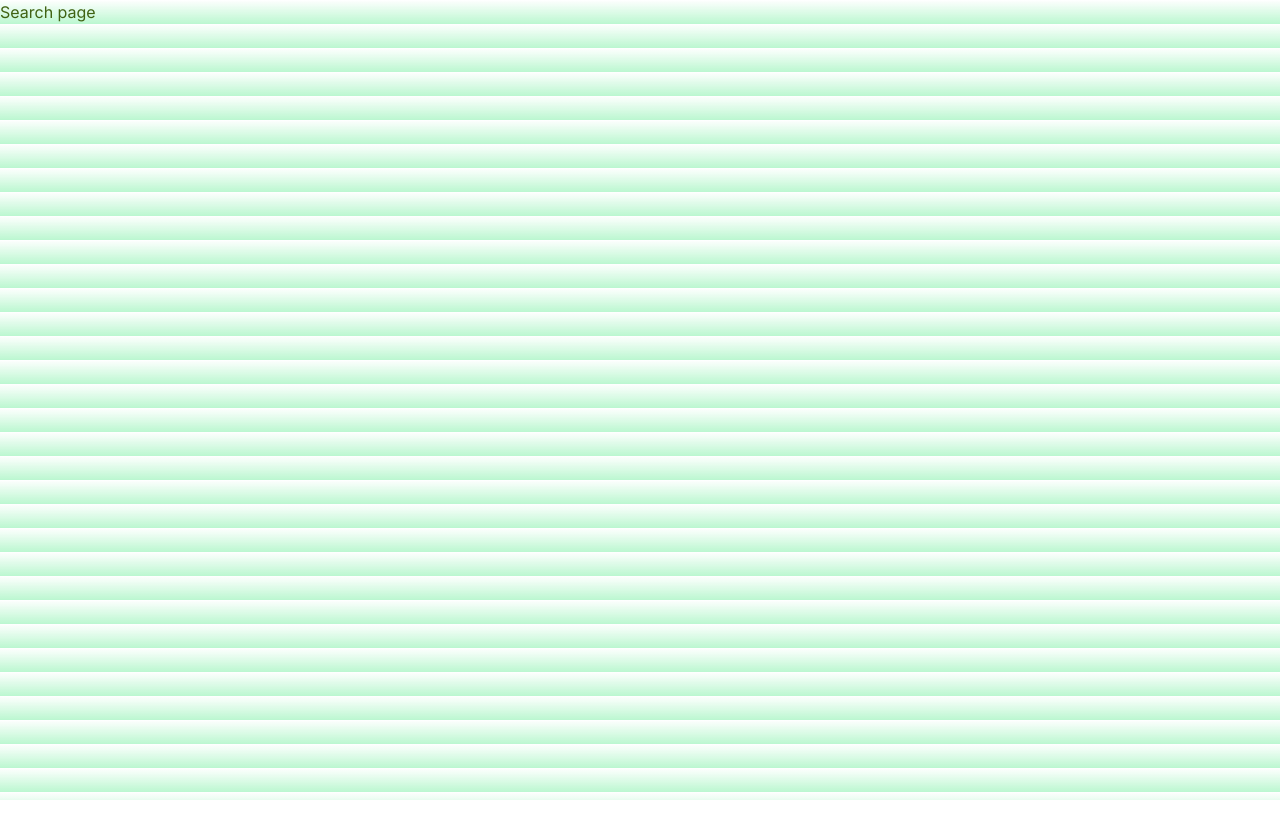
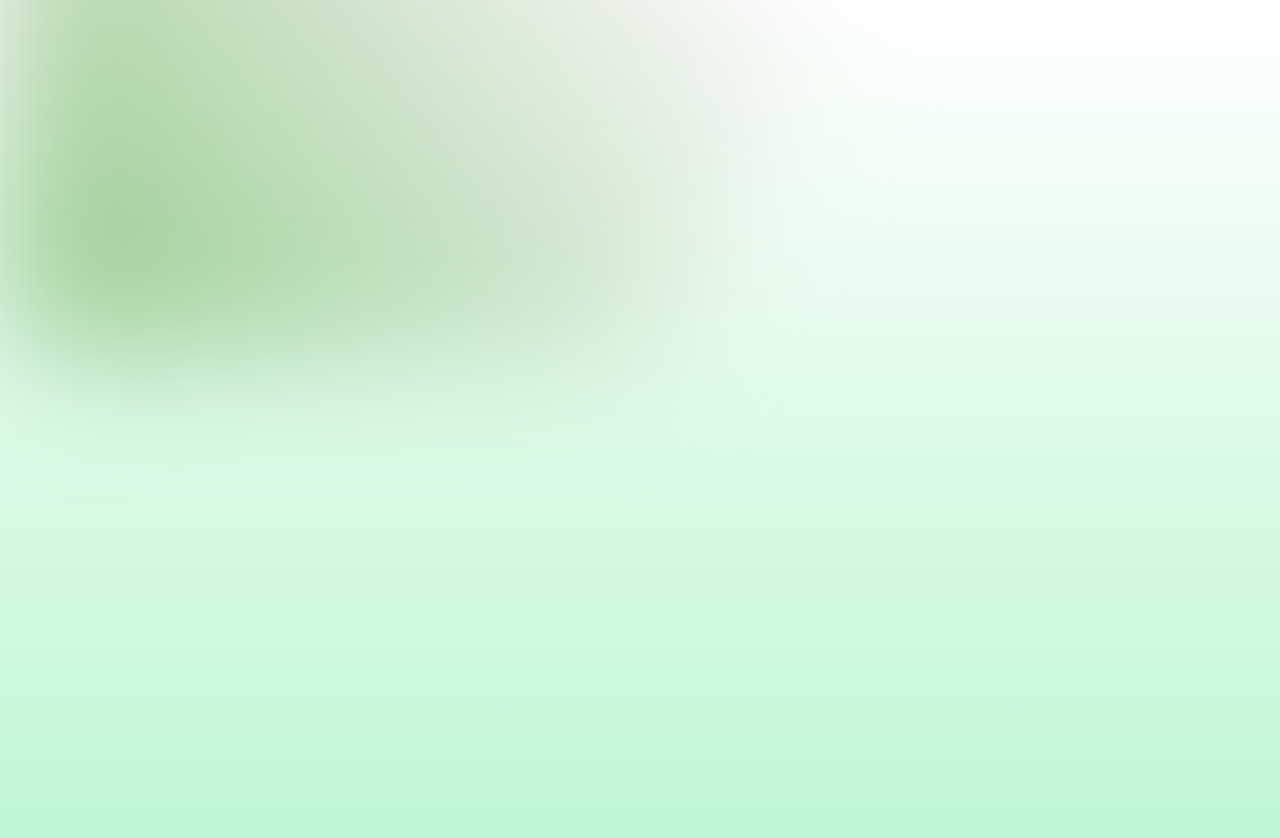
Before and after one commit to calmarti/trofiplast-next, a Next.js app: page /search in a window 1280 px wide. Shown: the top 838 px of the page. Before the commit the page ends 800 px from the top, so only its background shows below. Built offline with nearby package versions, Linux system fonts and the light colour scheme.

Commit message:
move color transition effect elements from Home to RootLayout and add Search component placeholder

```diff
--- a/app/layout.tsx
+++ b/app/layout.tsx
@@ -13,7 +13,16 @@ export default function RootLayout({children,}: Readonly<{children: React.ReactN
 {
   return (
     <html lang="en">
-      <body className={inter.className}>{children}</body>
+      <body className={inter.className}>
+        {/* color transition elements */}
+        <div className="relative isolate px-6 pt-20 lg:px-8">
+          <div className="absolute inset-x-0 -top-30 -z-10 transform-gpu overflow-hidden blur-3xl sm:-top-80" aria-hidden="true">
+            <div className="relative left-[calc(50%-11rem)] aspect-[1155/678] w-[36.125rem] -translate-x-1/2 rotate-[30deg] bg-gradient-to-tr from-[#298F14] to-[#FDF8FC] opacity-60 sm:left-[calc(50%-30rem)] sm:w-[72.1875rem]" /*  style="clip-path: polygon(74.1% 44.1%, 100% 61.6%, 97.5% 26.9%, 85.5% 0.1%, 80.7% 2%, 72.5% 32.5%, 60.2% 62.4%, 52.4% 68.1%, 47.5% 58.3%, 45.2% 34.5%, 27.5% 76.7%, 0.1% 64.9%, 17.9% 100%, 27.6% 76.8%, 76.1% 97.7%, 74.1% 44.1%)" */>
+            </div>
+          </div>
+        </div>
+        {children}
+      </body>
     </html>
   );
 }
--- a/app/search/page.tsx
+++ b/app/search/page.tsx
@@ -1,3 +1,9 @@
+
+
 export default function Page(){
-    return <div>Search page</div>
-}
+  return (
+    <div className="flex justify-center items-center pb-36 h-screen">
+
+    </div>
+
+)}
```
Also changed, not shown: app/page.tsx (+4 -4 lines).
